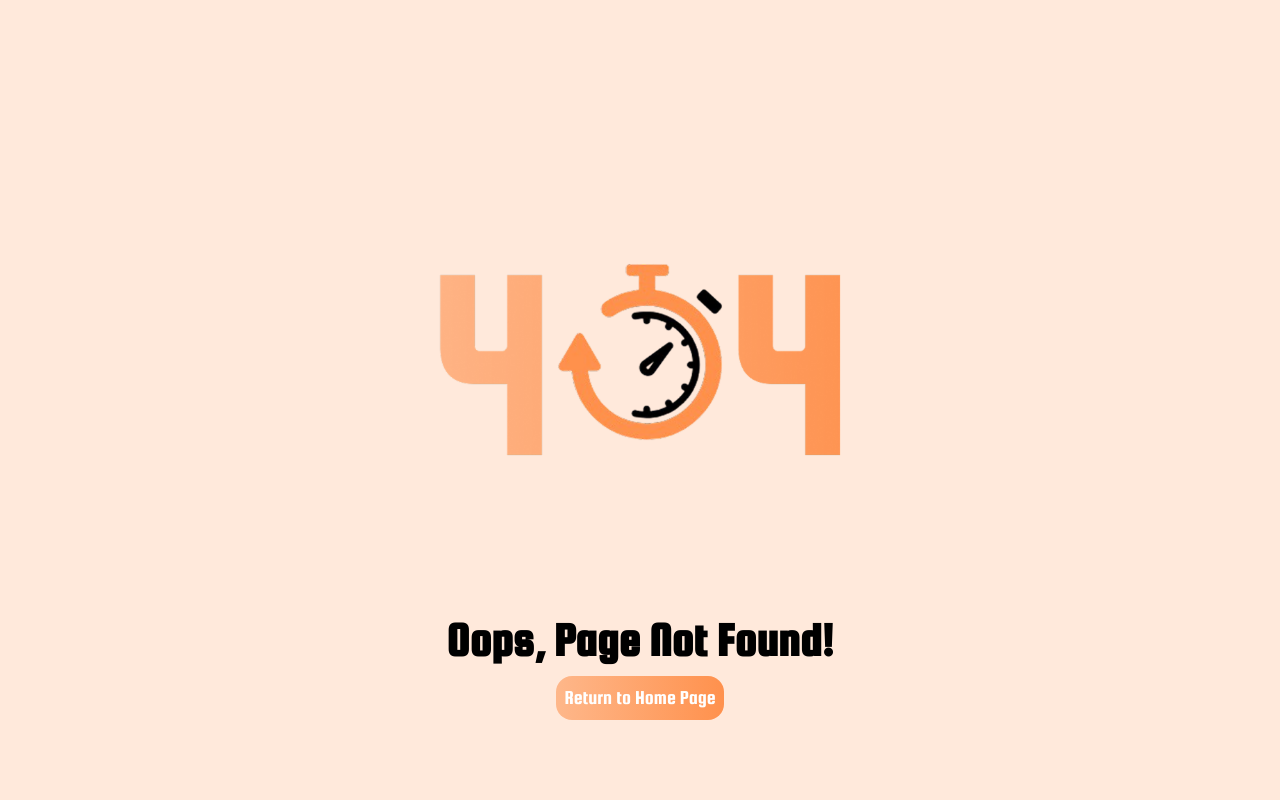
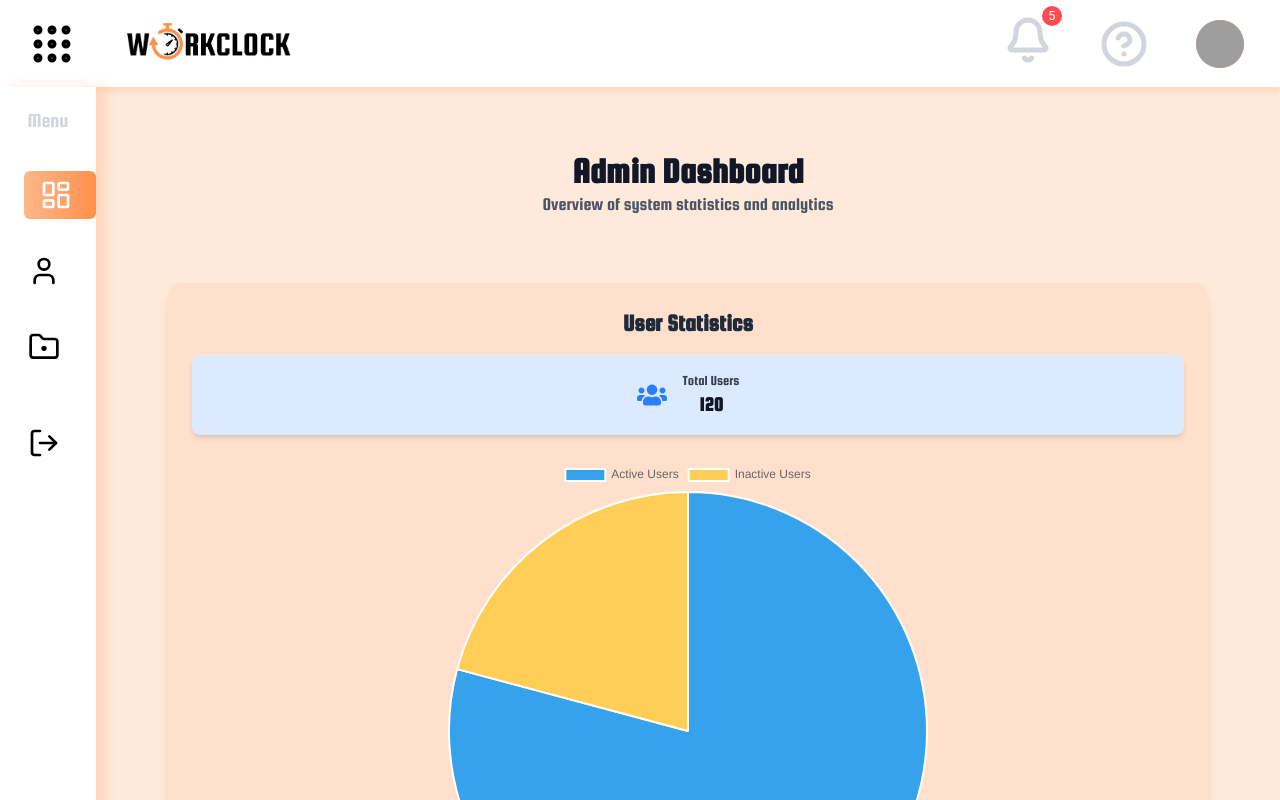
Before and after one commit to MuonNghiCode/work-clock, a React (Vite) app: page /admin/dashboard in a window 1280 px wide. Before the commit this address had no page. Shown: the top 800 px of the page. Built offline with nearby package versions, Linux system fonts and the light colour scheme; sample sign-in values are in the browser's storage; grey boxes are pictures that could not be loaded.

Commit message:
update sidebar

```diff
--- a/src/App.tsx
+++ b/src/App.tsx
@@ -4,7 +4,11 @@ import AdminLayout from "./layouts/AdminLayout/AdminLayout";
 import ApprovalLayout from "./layouts/ApprovalLayout/ApprovalLayout";
 import FinanceLayout from "./layouts/FinanceLayout/FinanceLayout";
 import ErrorPage from "./pages/ErrorPage/ErrorPage";
-import { createBrowserRouter, RouterProvider } from "react-router-dom";
+import {
+  createBrowserRouter,
+  Navigate,
+  RouterProvider,
+} from "react-router-dom";
 import ProtectedRoute from "./routers/ProtectedRoute/ProtectedRoute";
 import LoginPage from "./pages/LoginPage/LoginPage";
 // import AdminProject from "./pages/AdminPage/AdminProject";
@@ -52,6 +56,10 @@ const router = createBrowserRouter([
     children: [
       {
         path: "",
+        element: <Navigate to="dashboard" replace />,
+      },
+      {
+        path: "dashboard",
         element: <AdminDashBoard />,
       },
       {
@@ -73,8 +81,12 @@ const router = createBrowserRouter([
     ),
     errorElement: <ErrorPage />,
     children: [
+      {
+        path: "",
+        element: <Navigate to="dashboard" replace />,
+      },
+      { path: "dashboard", element: <ApprovalDashBoardPage /> },
       { path: "approval-management", element: <ApprovalPage /> },
-      { path: "", element: <ApprovalDashBoardPage /> },
     ],
   },
   {
@@ -87,8 +99,12 @@ const router = createBrowserRouter([
     errorElement: <ErrorPage />,
 
     children: [
+      {
+        path: "",
+        element: <Navigate to="dashboard" replace />,
+      },
+      { path: "dashboard", element: <FinanceDashBoardPage /> },
       { path: "paid-management", element: <FinancePage /> },
-      { path: "", element: <FinanceDashBoardPage /> },
     ],
   },
   {
@@ -101,12 +117,12 @@ const router = createBrowserRouter([
     errorElement: <ErrorPage />,
     children: [
       {
+        path: "",
+        element: <Navigate to="dashboard" replace />,
+      },
+      {
         path: "dashboard",
-        element: (
-          <div>
-            <UserDashboardPage />
-          </div>
-        ),
+        element: <UserDashboardPage />,
       },
       {
         path: "edit_profile",
@@ -118,11 +134,7 @@ const router = createBrowserRouter([
       },
       {
         path: "calendar",
-        element: (
-          <div>
-            <UserCalendarPage />
-          </div>
-        ),
+        element: <UserCalendarPage />,
       },
     ],
   },
--- a/src/index.css
+++ b/src/index.css
@@ -42,7 +42,7 @@
   .bg-brand-orange-dark {
     background-color: #d67548;
   }
-  .bg-brand-grandient {
+  .bg-brand-gradient {
     background: linear-gradient(90deg, #feb78a 0%, #ff914d 100%);
   }
   .border-brand-orange {
--- a/src/layouts/Sidebar/Sidebar.tsx
+++ b/src/layouts/Sidebar/Sidebar.tsx
@@ -1,4 +1,4 @@
-import React, { useEffect, useRef } from "react";
+import React, { useEffect, useRef, useState } from "react";
 import { useUser } from "../../contexts/UserContext";
 import { useSidebarStore } from "../../config/zustand";
 import { logout } from "../../services/authService";
@@ -9,7 +9,8 @@ const Sidebar: React.FC = () => {
   const { user } = useUser();
   const sidebarRef = useRef<HTMLDivElement>(null);
   const { isSidebarOpen, closeSidebar } = useSidebarStore();
-
+  const [hoveredIndex, setHoveredIndex] = useState<number | null>(null);
+  const [showConfirm, setShowConfirm] = useState(false);
   const handleClickOutside = (event: MouseEvent) => {
     if (
       sidebarRef.current &&
@@ -31,6 +32,7 @@ const Sidebar: React.FC = () => {
 
   const handleLogout = () => {
     logout();
+    setShowConfirm(false);
   };
 
   const menuItems: Record<
@@ -103,6 +105,7 @@ const Sidebar: React.FC = () => {
   };
 
   return (
+    <>
       <div
         ref={sidebarRef}
         className={`flex justify-center text-xl transition-all duration-300 mt-1 ${
@@ -112,12 +115,28 @@ const Sidebar: React.FC = () => {
         <div className="flex flex-col gap-3 space-y-4 mt-2">
           {user?.role && menuItems[user.role] && (
             <>
-            <h2 className="text-gray-300">Menu</h2>
+              <h2 className="flex items-center justify-start gap-3 px-4 py-2 rounded-md transition-all duration-300 text-gray-300">
+                Menu
+              </h2>
               {menuItems[user.role].map((item, index) => (
                 <NavLink
                   key={index}
                   to={item.path}
-                className="flex items-center justify-start gap-3"
+                  className={({ isActive }) =>
+                    `flex items-center justify-start gap-3 px-4 py-2 rounded-md transition-all duration-300 ${
+                      isActive
+                        ? isSidebarOpen
+                          ? "bg-brand-gradient text-white translate-x-9"
+                          : "bg-brand-gradient text-white translate-x-3"
+                        : "bg-transparent"
+                    } ${
+                      hoveredIndex !== null && hoveredIndex !== index
+                        ? "text-gray-500 blur-[2px] "
+                        : "text-black"
+                    }`
+                  }
+                  onMouseEnter={() => setHoveredIndex(index)}
+                  onMouseLeave={() => setHoveredIndex(null)}
                 >
                   {item.icon} {isSidebarOpen && item.label}
                 </NavLink>
@@ -129,15 +148,45 @@ const Sidebar: React.FC = () => {
             to="#"
             onClick={(e) => {
               e.preventDefault();
-            handleLogout();
+              setShowConfirm(true);
             }}
-          className="flex items-center justify-start gap-3 mt-10"
+            className={`flex items-center justify-start gap-3 mt-5 px-4 py-2 rounded-md transition-all duration-300 transform ${
+              isSidebarOpen
+                ? "hover:bg-red-600 hover:text-white hover:translate-x-9"
+                : "hover:bg-red-600 hover:text-white hover:translate-x-3"
+            }`}
           >
             <Icons.LogOut className="w-8 h-8" />
             {isSidebarOpen && "Log out"}
           </NavLink>
         </div>
       </div>
+
+      {showConfirm && (
+        <div className="fixed inset-0 flex items-center justify-center bg-brand-orange-light backdrop-blur-sm z-50">
+          <div className="bg-white p-6 rounded-lg shadow-lg text-center w-80">
+            <h2 className="text-lg font-semibold mb-4">Confirm Logout</h2>
+            <p className="text-gray-600 mb-4">
+              Are you sure you want to log out?
+            </p>
+            <div className="flex justify-center gap-4">
+              <button
+                onClick={() => setShowConfirm(false)}
+                className="px-4 py-2 rounded-md bg-gray-300 hover:bg-gray-400 hover:scale-120 transition cursor-pointer"
+              >
+                Cancel
+              </button>
+              <button
+                onClick={handleLogout}
+                className="px-4 py-2 rounded-md bg-brand-gradient text-white hover:scale-120 transition cursor-pointer"
+              >
+                Confirm Logout
+              </button>
+            </div>
+          </div>
+        </div>
+      )}
+    </>
   );
 };
 
```
Lines whose indentation alone changed are shown as unchanged.
